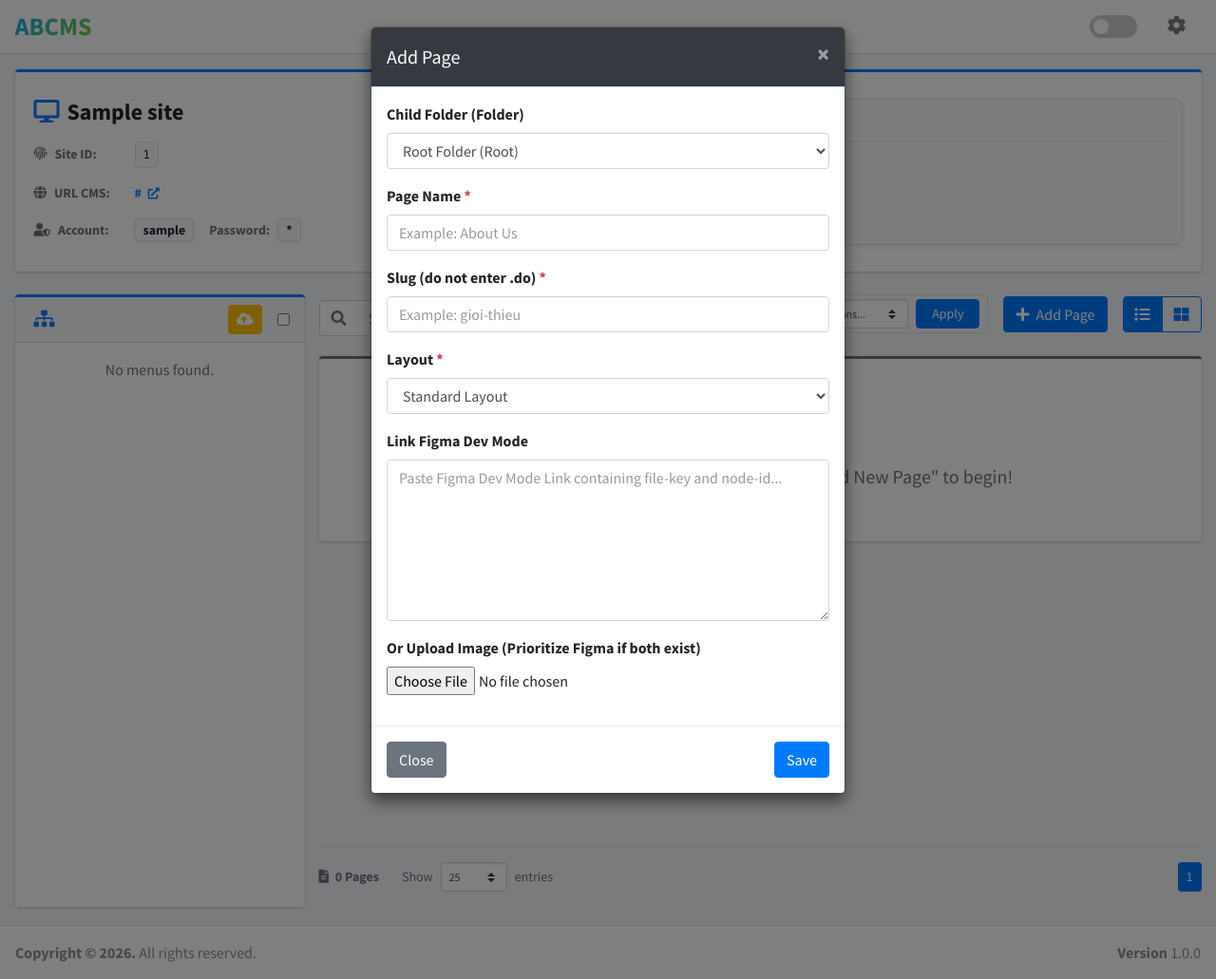
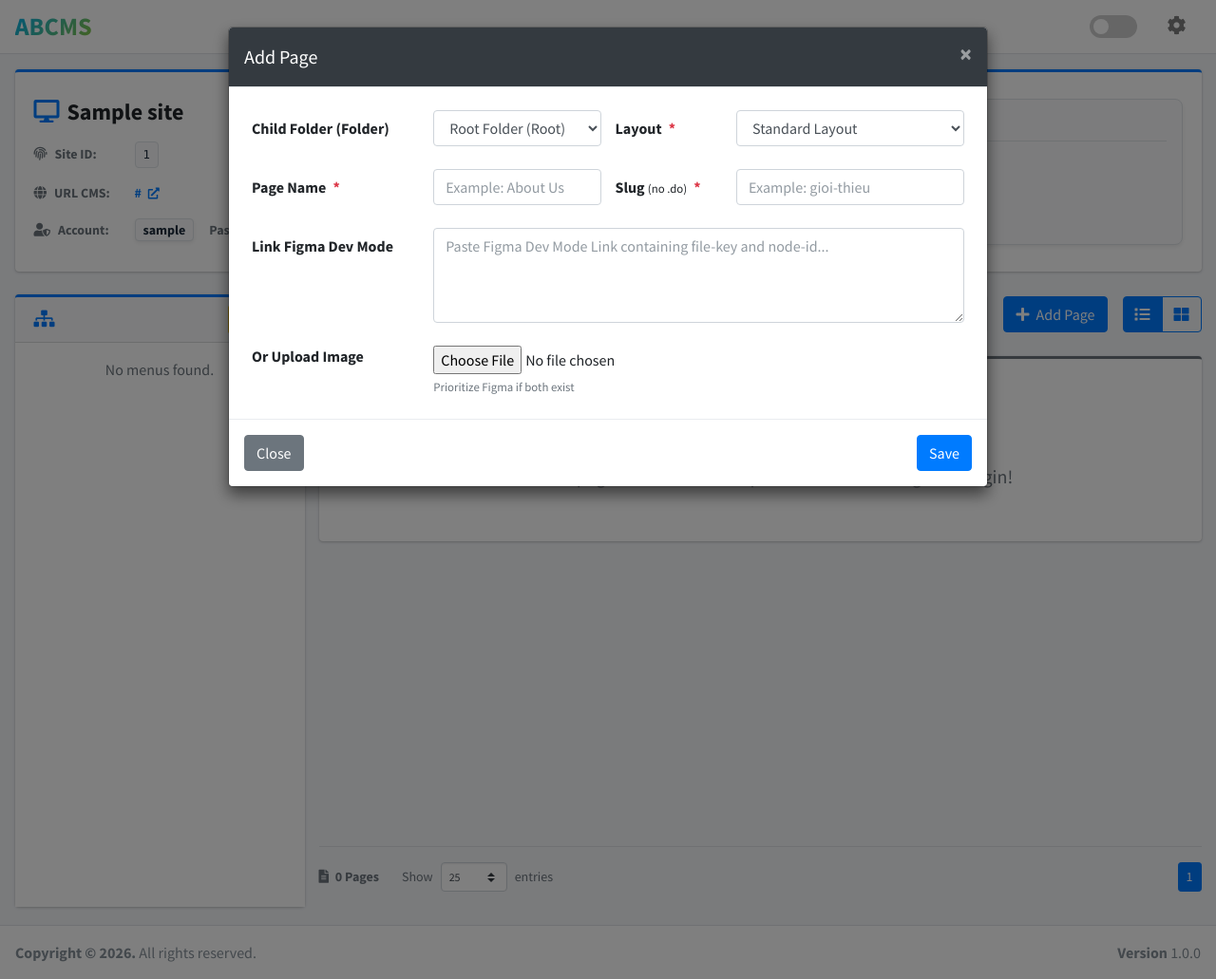
Before and after one commit to minhphong2311/ABCMS, a Flask app: template templates/site_detail.html in a window 1280 px wide, after a click on "Add Page". Shown: the whole page at 95% size. Run offline with Flask 3, Linux system fonts and the light colour scheme; the template is opened without the code that fills it: most values are stand-ins (such as "Sample title", 1, 10 or a date in 2020); data that the repository does not hold is empty; some libraries are stand-ins or nearby versions.

Commit message:
Update Add/Edit Page modal layouts to match Registration horizontal grid

```diff
--- a/templates/site_detail.html
+++ b/templates/site_detail.html
@@ -562,7 +562,7 @@
 </div>
 <!-- Add Page Modal (Add Page) -->
 <div class="modal fade" id="addMenuModal" tabindex="-1" aria-labelledby="addMenuModalLabel" aria-hidden="true">
-  <div class="modal-dialog">
+  <div class="modal-dialog modal-lg">
     <form action="/site/{{ site.id }}/add-menu" method="POST" enctype="multipart/form-data">
       <div class="modal-content">
         <div class="modal-header bg-dark text-white">
@@ -571,35 +571,49 @@
             <span aria-hidden="true">&times;</span>
           </button>
         </div>
-        <div class="modal-body">
-          <div class="form-group">
-            <label for="folder">Child Folder (Folder)</label>
+        <div class="modal-body p-4">
+          <div class="row form-group mb-3">
+            <div class="col-md-3 col-form-label"><label for="folder">Child Folder (Folder)</label></div>
+            <div class="col-md-3">
               <select class="form-control" id="folder" name="parent_id">
-              <option value="">Root Folder (Root)</option>
+                <option value="">Root Folder</option>
               </select>
             </div>
-          <div class="form-group">
-            <label for="menu_name">Page Name <span class="text-danger">*</span></label>
-            <input type="text" class="form-control" id="menu_name" name="menu_name" required placeholder="Example: About Us">
-          </div>
-          <div class="form-group">
-            <label for="menu_slug">Slug (do not enter .do) <span class="text-danger">*</span></label>
-            <input type="text" class="form-control" id="menu_slug" name="menu_slug" required placeholder="Example: gioi-thieu">
-          </div>
-          <div class="form-group">
-            <label for="layout">Layout <span class="text-danger">*</span></label>
+
+            <div class="col-md-2 col-form-label"><label for="layout">Layout <span class="text-danger ml-1">*</span></label></div>
+            <div class="col-md-4">
               <select class="form-control" id="layout" name="layout">
                 <option value="sub-template">Standard Layout</option>
                 <option value="sub-template-tab">Tab Layout</option>
               </select>
             </div>
-          <div class="form-group">
-            <label for="figma_link">Link Figma Dev Mode</label>
-            <textarea class="form-control" id="figma_link" name="figma_link" style="height: 170px;" placeholder="Paste Figma Dev Mode Link containing file-key and node-id..."></textarea>
-          </div>
-          <div class="form-group mt-3">
-            <label for="image_file">Or Upload Image (Prioritize Figma if both exist)</label>
-            <input type="file" class="form-control-file" id="image_file" name="image_file" accept="image/*">
+          </div>
+
+          <div class="row form-group mb-3">
+            <div class="col-md-3 col-form-label"><label for="menu_name">Page Name <span class="text-danger ml-1">*</span></label></div>
+            <div class="col-md-3">
+              <input type="text" class="form-control" id="menu_name" name="menu_name" required placeholder="Example: About Us">
+            </div>
+
+            <div class="col-md-2 col-form-label"><label for="menu_slug">Slug <small>(no .do)</small> <span class="text-danger ml-1">*</span></label></div>
+            <div class="col-md-4">
+              <input type="text" class="form-control" id="menu_slug" name="menu_slug" required placeholder="Example: gioi-thieu">
+            </div>
+          </div>
+
+          <div class="row form-group mb-3">
+            <div class="col-md-3 col-form-label"><label for="figma_link">Link Figma Dev Mode</label></div>
+            <div class="col-md-9">
+              <textarea class="form-control" id="figma_link" name="figma_link" style="height: 100px;" placeholder="Paste Figma Dev Mode Link containing file-key and node-id..."></textarea>
+            </div>
+          </div>
+
+          <div class="row form-group mb-0">
+            <div class="col-md-3 col-form-label"><label for="image_file">Or Upload Image</label></div>
+            <div class="col-md-9">
+              <input type="file" class="form-control-file mt-2" id="image_file" name="image_file" accept="image/*">
+              <small class="form-text text-muted">Prioritize Figma if both exist</small>
+            </div>
           </div>
         </div>
         <div class="modal-footer justify-content-between">
@@ -613,46 +627,57 @@
 
 <!-- Edit Page Modal (Edit Trang) -->
 <div class="modal fade" id="editMenuModal" tabindex="-1" aria-labelledby="editMenuModalLabel" aria-hidden="true">
-  <div class="modal-dialog">
+  <div class="modal-dialog modal-lg">
     <form id="editMenuForm" method="POST" enctype="multipart/form-data">
       <div class="modal-content">
         <div class="modal-header bg-dark text-white">
-          <h5 class="modal-title" id="editMenuModalLabel">Edit trang</h5>
+          <h5 class="modal-title" id="editMenuModalLabel">Edit Page</h5>
           <button type="button" class="close text-white" data-dismiss="modal" aria-label="Close">
             <span aria-hidden="true">&times;</span>
           </button>
         </div>
-        <div class="modal-body">
+        <div class="modal-body p-4">
           <div class="row form-group mb-3">
-            <div class="col-md-12">
-            <label for="edit_folder">Child Folder (Folder)</label>
+            <div class="col-md-3 col-form-label"><label for="edit_folder">Child Folder (Folder)</label></div>
+            <div class="col-md-3">
               <select class="form-control" id="edit_folder" name="parent_id">
-              <option value="">Root Folder (Root)</option>
+                <option value="">Root Folder</option>
               </select>
             </div>
-          </div>
-          <div class="form-group">
-            <label for="edit_menu_name">Page Name <span class="text-danger">*</span></label>
-            <input type="text" class="form-control" id="edit_menu_name" name="menu_name" required>
-          </div>
-          <div class="form-group">
-            <label for="edit_menu_slug">Slug (do not enter .do) <span class="text-danger">*</span></label>
-            <input type="text" class="form-control" id="edit_menu_slug" name="menu_slug" required>
-          </div>
-          <div class="form-group">
-            <label for="edit_layout">Layout <span class="text-danger">*</span></label>
+
+            <div class="col-md-2 col-form-label"><label for="edit_layout">Layout <span class="text-danger ml-1">*</span></label></div>
+            <div class="col-md-4">
               <select class="form-control" id="edit_layout" name="layout">
                 <option value="sub-template">Standard Layout</option>
                 <option value="sub-template-tab">Tab Layout</option>
               </select>
             </div>
-          <div class="form-group">
-            <label for="edit_figma_link">Link Figma Dev Mode</label>
-            <textarea class="form-control" id="edit_figma_link" name="figma_link" style="height: 170px;"></textarea>
-          </div>
-          <div class="form-group mt-3">
-            <label for="edit_image_file">Or Upload Image (Prioritize Figma if both exist)</label>
-            <input type="file" class="form-control-file" id="edit_image_file" name="image_file" accept="image/*" onchange="document.getElementById('remove_image').value='0';">
+          </div>
+
+          <div class="row form-group mb-3">
+            <div class="col-md-3 col-form-label"><label for="edit_menu_name">Page Name <span class="text-danger ml-1">*</span></label></div>
+            <div class="col-md-3">
+              <input type="text" class="form-control" id="edit_menu_name" name="menu_name" required>
+            </div>
+
+            <div class="col-md-2 col-form-label"><label for="edit_menu_slug">Slug <small>(no .do)</small> <span class="text-danger ml-1">*</span></label></div>
+            <div class="col-md-4">
+              <input type="text" class="form-control" id="edit_menu_slug" name="menu_slug" required>
+            </div>
+          </div>
+
+          <div class="row form-group mb-3">
+            <div class="col-md-3 col-form-label"><label for="edit_figma_link">Link Figma Dev Mode</label></div>
+            <div class="col-md-9">
+              <textarea class="form-control" id="edit_figma_link" name="figma_link" style="height: 100px;"></textarea>
+            </div>
+          </div>
+
+          <div class="row form-group mb-0">
+            <div class="col-md-3 col-form-label"><label for="edit_image_file">Or Upload Image</label></div>
+            <div class="col-md-9">
+              <input type="file" class="form-control-file mt-2" id="edit_image_file" name="image_file" accept="image/*" onchange="document.getElementById('remove_image').value='0';">
+              <small class="form-text text-muted">Prioritize Figma if both exist</small>
               <input type="hidden" id="remove_image" name="remove_image" value="0">
               <div id="edit_image_status" class="mt-3" style="display: none;">
                   <div class="position-relative d-inline-block">
@@ -660,6 +685,7 @@
                       <button type="button" class="btn btn-danger btn-sm position-absolute" style="top: -10px; right: -10px; border-radius: 50%;" onclick="removeUploadedImage()" title="Remove Image">
                           <i class="fas fa-times"></i>
                       </button>
+                  </div>
               </div>
             </div>
           </div>
```
Lines whose indentation alone changed are shown as unchanged.
